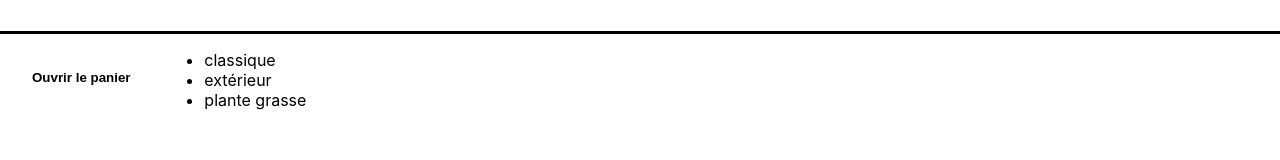
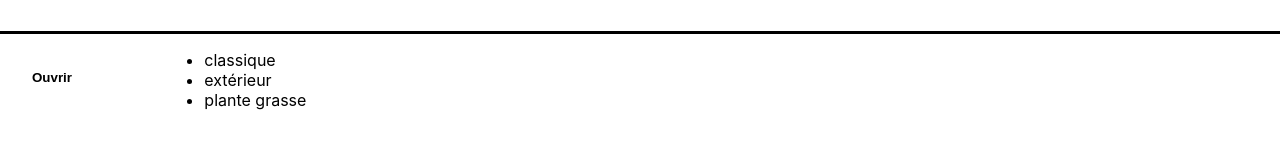
Before and after one commit to Laeti-dev/react-la-maison-jungle, a React (Create React App) app: page / in a window 1280 px wide. Both pictures are taken after a click on the button "Fermer". Shown: the part 295-455 px from the top of the page. Built offline with nearby package versions, Linux system fonts and the light colour scheme.

Commit message:
a change to test my contributions

```diff
--- a/src/components/Cart.js
+++ b/src/components/Cart.js
@@ -33,7 +33,7 @@ const Cart = () => {
         className='lmj-cart-toggle-button'
         onClick = { () => setIsOpen(true)}
       >
-        Ouvrir le panier
+        Ouvrir
       </button>
     </div>
   )
```
